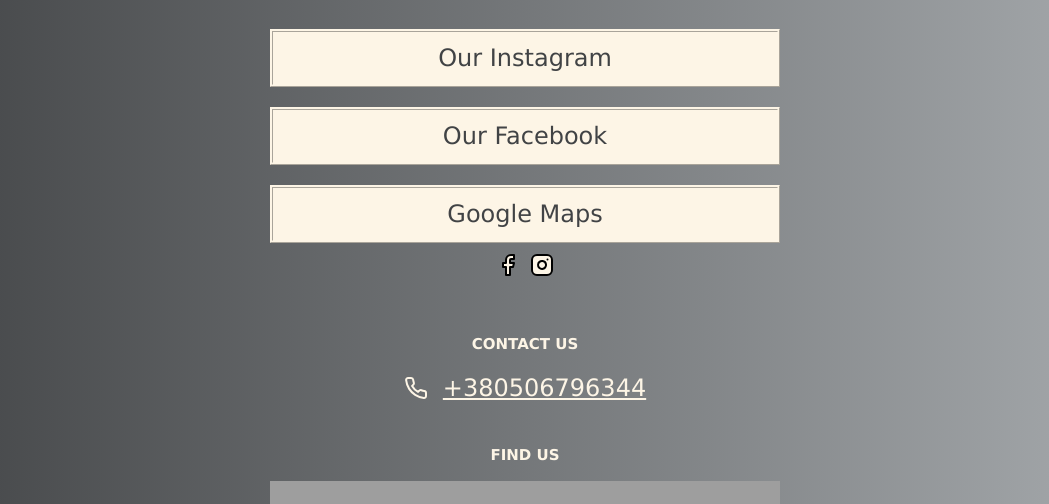
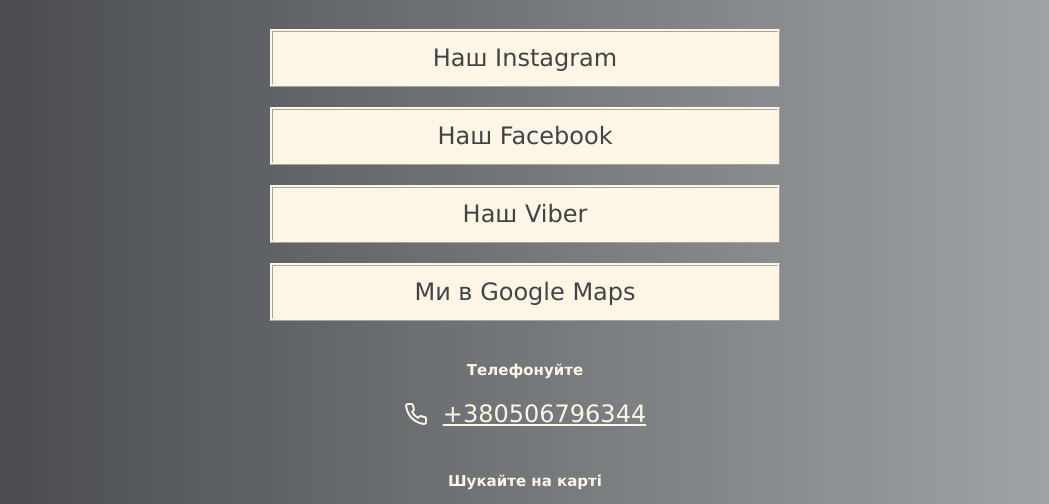
Before and after one commit to kalaurmarina/fishkachutove.github.io, a plain HTML site: page index.html in a window 1280 px wide. Shown: the part 313-817 px from the top of the page, without its empty margins (115-1164 px from the left). Drawn offline with nearby package versions, Linux system fonts and the light colour scheme; grey boxes are pictures that could not be loaded.

Commit message:
Add more information

```diff
--- a/index.html
+++ b/index.html
@@ -152,29 +152,20 @@
 
       <!-- Links section 1 -->
       <div class="links-container">
-        <a href="https://instagram.com/fishka.chutove?igshid=YmMyMTA2M2Y=" class="w3-button w3-sand w3-hover-pale-green link border" target="_blank">Our Instagram</a>
-        <a href="https://www.facebook.com/profile.php?id=100056567486220" class="w3-button w3-sand w3-hover-pale-green link border" target="_blank">Our Facebook</a>
-        <a href="https://maps.app.goo.gl/QMNsvPQkqxjvP2zr7?g_st=ic" class="w3-button w3-sand w3-hover-pale-green link border" target="_blank">Google Maps</a>
+        <a href="https://instagram.com/fishka.chutove?igshid=YmMyMTA2M2Y=" class="w3-button w3-sand w3-hover-pale-green link border" target="_blank">Наш Instagram</a>
+        <a href="https://www.facebook.com/profile.php?id=100056567486220" class="w3-button w3-sand w3-hover-pale-green link border" target="_blank">Наш Facebook</a>
+        <a href="https://invite.viber.com/?g=zyhyX4qBrEoSPJ1m4XSHcy1ty6PRot9u" class="w3-button w3-sand w3-hover-pale-green link border" target="_blank">Наш Viber</a>
+        <a href="https://maps.app.goo.gl/QMNsvPQkqxjvP2zr7?g_st=ic" class="w3-button w3-sand w3-hover-pale-green link border" target="_blank">Ми в Google Maps</a>
       </div>
 
-      <!-- Links section 2 -->
-      <div class="icons w3-padding">
-        <a href="https://www.facebook.com/profile.php?id=100056567486220" target="_blank">
-          <i data-feather="facebook"></i>
-        </a>
-        <a href="https://instagram.com/fishka.chutove?igshid=YmMyMTA2M2Y=" target="_blank">
-          <i data-feather="instagram"></i>
-        </a>
-      </div><br>
-
-        <div class="contact">
-          <p class=""><span class="w3-padding w3-margin" style="font-weight: bolder; color: #fdf5e6">CONTACT US</span></p>
+        <div class="contact"><br>
+          <p class=""><span class="w3-padding w3-margin" style="font-weight: bolder; color: #fdf5e6">Телефонуйте</span></p>
           <div class="info">
             <a href = "tel: +380506796344"><span><i data-feather="phone"></i> +380506796344</span></a>
           </div>
         </div><br>
         <div class="contact">
-          <p class=""><span class="w3-padding w3-margin" style="font-weight: bolder; color: #fdf5e6">FIND US</span></p>
+          <p class=""><span class="w3-padding w3-margin" style="font-weight: bolder; color: #fdf5e6">Шукайте на карті</span></p>
           <iframe src="https://www.google.com/maps/embed?pb=!1m14!1m8!1m3!1d905891.9879661839!2d34.2599237!3d49.6077657!3m2!1i1024!2i768!4f13.1!3m3!1m2!1s0x0%3A0x221d2a7ff83f0c8a!2sChutove%2C%20Poltavska%20oblast%2C%20Ukraine!5e0!3m2!1sen!2sus!4v1589191708018!5m2!1sen!2sus" width="100%" height="250" frameborder="0" style="border:0" allowfullscreen></iframe>
         </div>
       <!-- Footer. This section contains an ad for W3Schools Spaces. You can leave it to support us. -->
```
